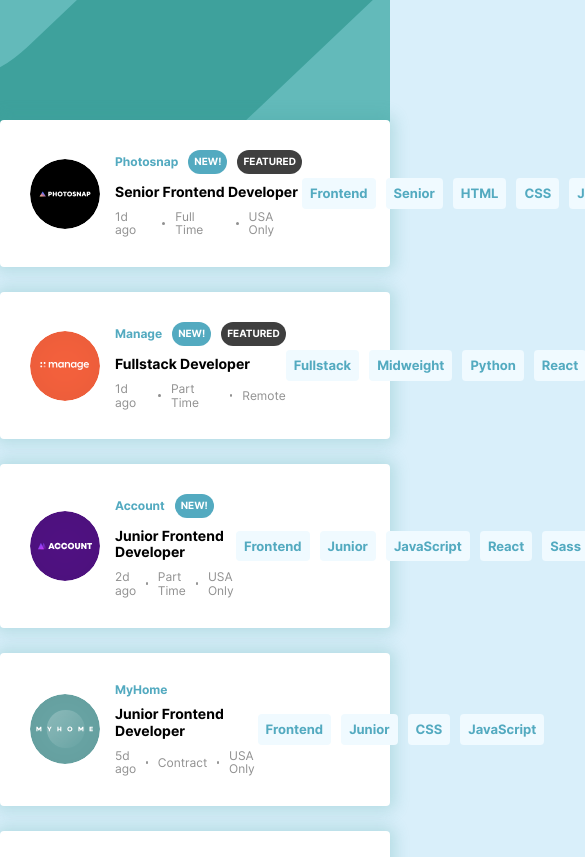
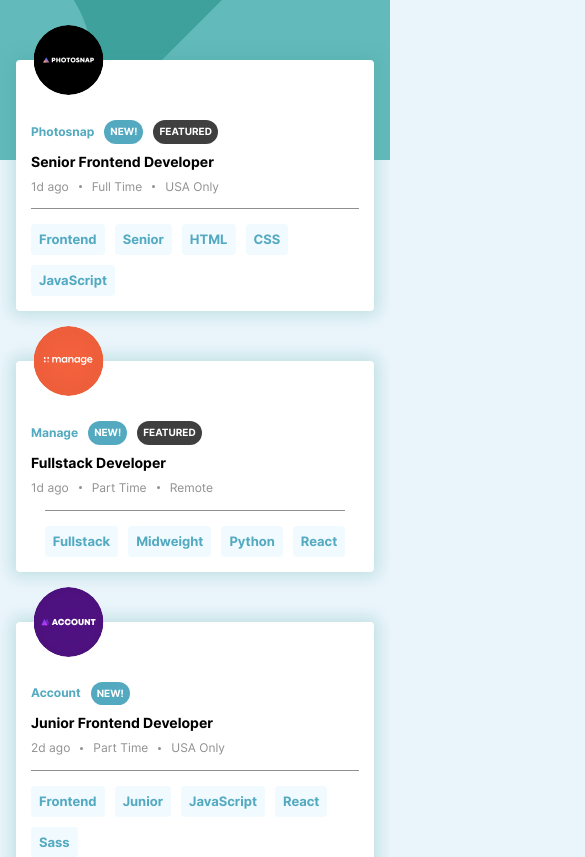
Before and after one commit to SkoroXoDTwo/job-board, a React (Create React App) app: page / in a window 390 px wide. Shown: the top 857 px of the page, 585 px wide, since content can reach past the window. Built offline with nearby package versions, Linux system fonts and the light colour scheme.

Commit message:
feat: реализовать адаптив верстки

```diff
--- a/src/App.scss
+++ b/src/App.scss
@@ -7,8 +7,22 @@
   justify-content: center;
   position: relative;
 
+  @media screen and (max-width: 800px) {
+    & {
+      padding: 60px 0;
+    }
+  }
+
   &__container {
-    max-width: 800px;
+    box-sizing: border-box;
+    padding: 0 40px;
+    max-width: 880px;
     width: 100%;
+
+    @media screen and (max-width: 800px) {
+      & {
+        padding: 0 16px;
+      }
+    }
   }
 }
--- a/src/components/FiltersPanel/FiltersPanel.scss
+++ b/src/components/FiltersPanel/FiltersPanel.scss
@@ -10,6 +10,14 @@
   background: #fff;
   gap: 30px;
   border-radius: 4px;
+
+  @media screen and (max-width: 800px) {
+    & {
+      margin-bottom: 6  0px;
+      padding: 15px;
+      gap: 10px;
+    }
+  }
 
   &__list {
     margin: 0;
--- a/src/components/Header/Header.scss
+++ b/src/components/Header/Header.scss
@@ -10,4 +10,10 @@
   background-repeat: no-repeat;
   background-position: center;
   z-index: -1;
+
+  @media screen and (max-width: 500px) {
+    & {
+      background-image: url(../../images/bg-header-mobile.svg);
+    }
+  }
 }
--- a/src/components/JobList/JobList.scss
+++ b/src/components/JobList/JobList.scss
@@ -5,4 +5,10 @@
   flex-direction: column;
   gap: 25px;
   list-style: none;
+
+  @media screen and (max-width: 800px) {
+    & {
+      gap: 50px;
+    }
+  }
 }
--- a/src/components/JobPosition/JobPosition.jsx
+++ b/src/components/JobPosition/JobPosition.jsx
@@ -59,7 +59,7 @@ function JobPosition({
           </div>
         </div>
 
-        <div className='job-position__row'>
+        <div className='job-position__row job-position__row_border'>
           {skills.map((item, index) => (
             <span className="job-position__skill"
               key={index}
--- a/src/components/JobPosition/JobPosition.scss
+++ b/src/components/JobPosition/JobPosition.scss
@@ -7,10 +7,29 @@
   align-items: center;
   width: 100%;
   box-sizing: border-box;
+  position: relative;
+
+  @media screen and (max-width: 800px) {
+    & {
+      flex-direction: column;
+      padding: 60px 30px 30px;
+    }
+  }
 
   &:hover {
     border-left: 4px solid #3ea19c;
     padding-left: 26px;
+  }
+
+  @media screen and (max-width: 500px) {
+    & {
+      flex-direction: column;
+      padding: 60px 15px 15px;
+    }
+
+    &:hover {
+      padding-left: 11px;
+    }
   }
 
   &__img {
@@ -19,6 +38,24 @@
     height: 70px;
     border-radius: 50%;
     margin-right: 15px;
+
+    @media screen and (max-width: 800px) {
+      & {
+        position: absolute;
+        top: 0;
+        left: 50%;
+        transform: translate(-50%, -50%);
+        margin: 0;
+      }
+    }
+
+    @media screen and (max-width: 500px) {
+      & {
+        top: 0;
+        left: 0;
+        transform: translate(25%, -50%);
+      }
+    }
   }
 
   &__info-container {
@@ -26,18 +63,47 @@
     display: flex;
     justify-content: space-between;
     align-items: center;
+    gap: 30px;
+
+    @media screen and (max-width: 800px) {
+      & {
+        flex-direction: column;
+      }
+    }
+
+    @media screen and (max-width: 500px) {
+      & {
+        gap: 15px;
+      }
+    }
   }
 
   &__column {
     display: flex;
     flex-direction: column;
     gap: 10px;
+
+    @media screen and (max-width: 500px) {
+      & {
+        width: 100%;
+      }
+    }
   }
 
   &__row {
     display: flex;
     gap: 10px;
     align-items: center;
+    flex-wrap: wrap;
+
+    &_border {
+      @media screen and (max-width: 500px) {
+        & {
+          padding-top: 15px;
+          border-top: 1px solid #909090;
+        }
+      }
+    }
   }
 
   &__company {
--- a/src/index.scss
+++ b/src/index.scss
@@ -1,5 +1,5 @@
 body {
-    background-color: #d9effa;
+    background-color: #eaf5fb;
     position: relative;
     font-family: sans-serif;
     -moz-osx-font-smoothing: grayscale;
```
